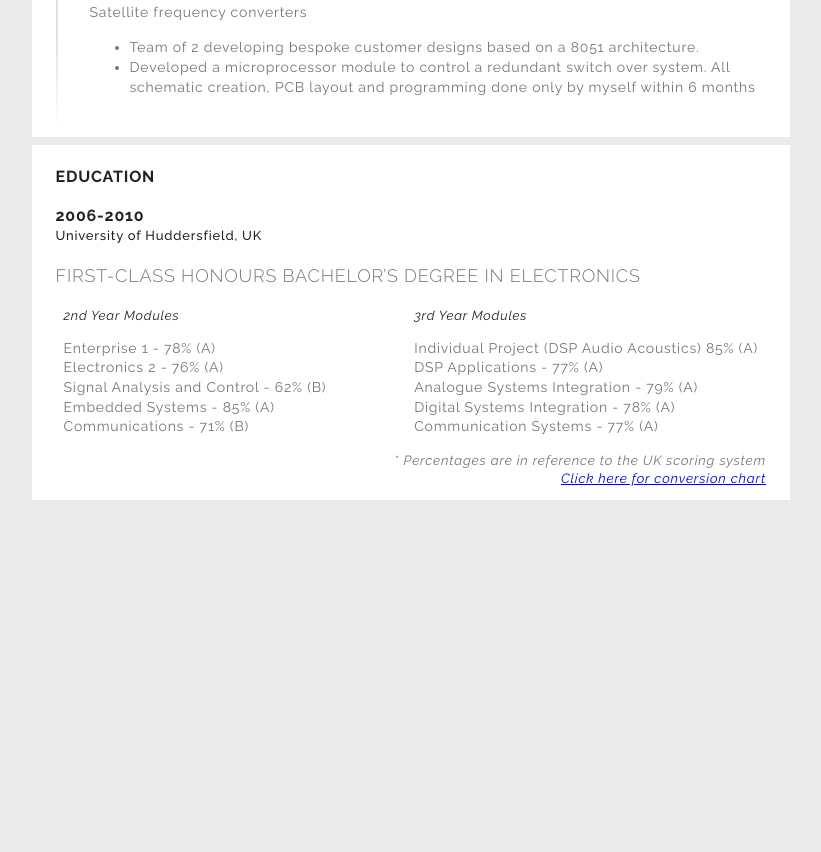
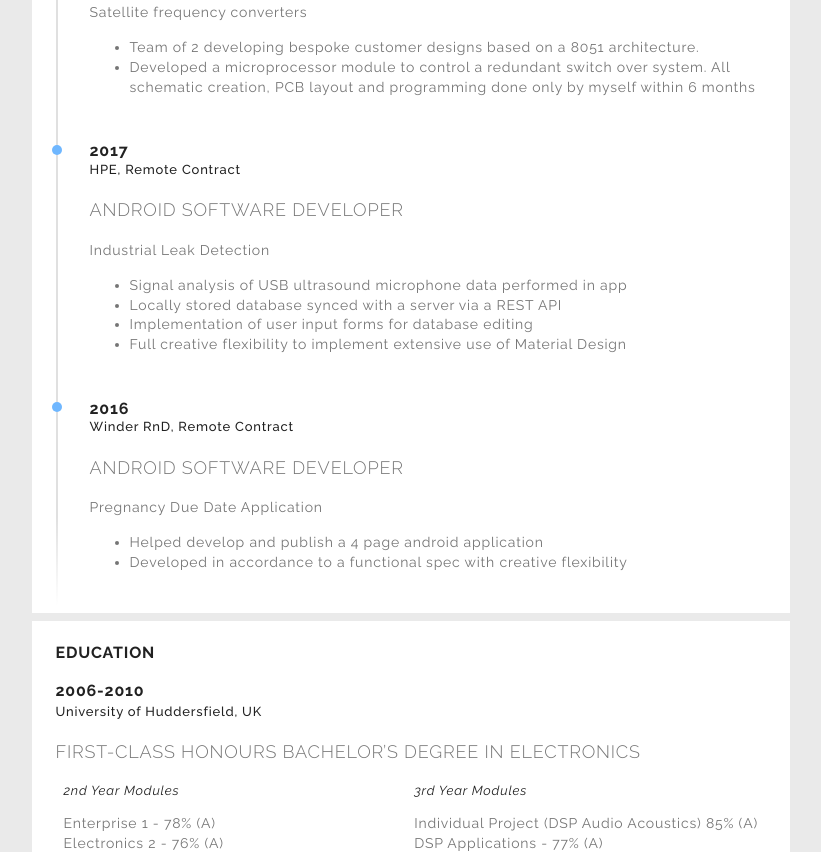
Before and after one commit to nickwinder/resume, a plain HTML site: page index.html in a window 1280 px wide. Shown: the part 1454-2306 px from the top of the page, without its empty margins (350-1171 px from the left). Before the commit the page ends 1962 px from the top, so only its background shows below. Drawn offline with Linux system fonts and the light colour scheme.

Commit message:
added contract work

```diff
--- a/index.html
+++ b/index.html
@@ -108,7 +108,7 @@
                                     Image
                                 </object>
                                 <h4 class="feature-title">Android</h4>
-                                <p>Developed and released 4 android applications to the play store, written in Java.</p>
+                                <p>Developed and released 4 android applications to the play store, written in Java and Kotlin</p>
                             </div>
                         </div>
 
@@ -206,6 +206,30 @@
                                     schematic
                                     creation, PCB layout and programming done only by myself within 6 months
                                 </li>
+                            </ul>
+                        </div>
+
+                        <div class="timeline-item" date-is='2017'>
+                            <h5>HPE, Remote Contract</h5>
+                            <h3 class="company">Android Software Developer</h3>
+                            <p>Industrial Leak Detection</p>
+
+                            <ul>
+                                <li>Signal analysis of USB ultrasound microphone data performed in app</li>
+                                <li>Locally stored database synced with a server via a REST API</li>
+                                <li>Implementation of user input forms for database editing</li>
+                                <li>Full creative flexibility to implement extensive use of Material Design</li>
+                            </ul>
+                        </div>
+
+                        <div class="timeline-item" date-is='2016'>
+                            <h5>Winder RnD, Remote Contract</h5>
+                            <h3 class="company">Android Software Developer</h3>
+                            <p>Pregnancy Due Date Application</p>
+
+                            <ul>
+                                <li>Helped develop and publish a 4 page android application</li>
+                                <li>Developed in accordance to a functional spec with creative flexibility</li>
                             </ul>
                         </div>
                     </div>
```
